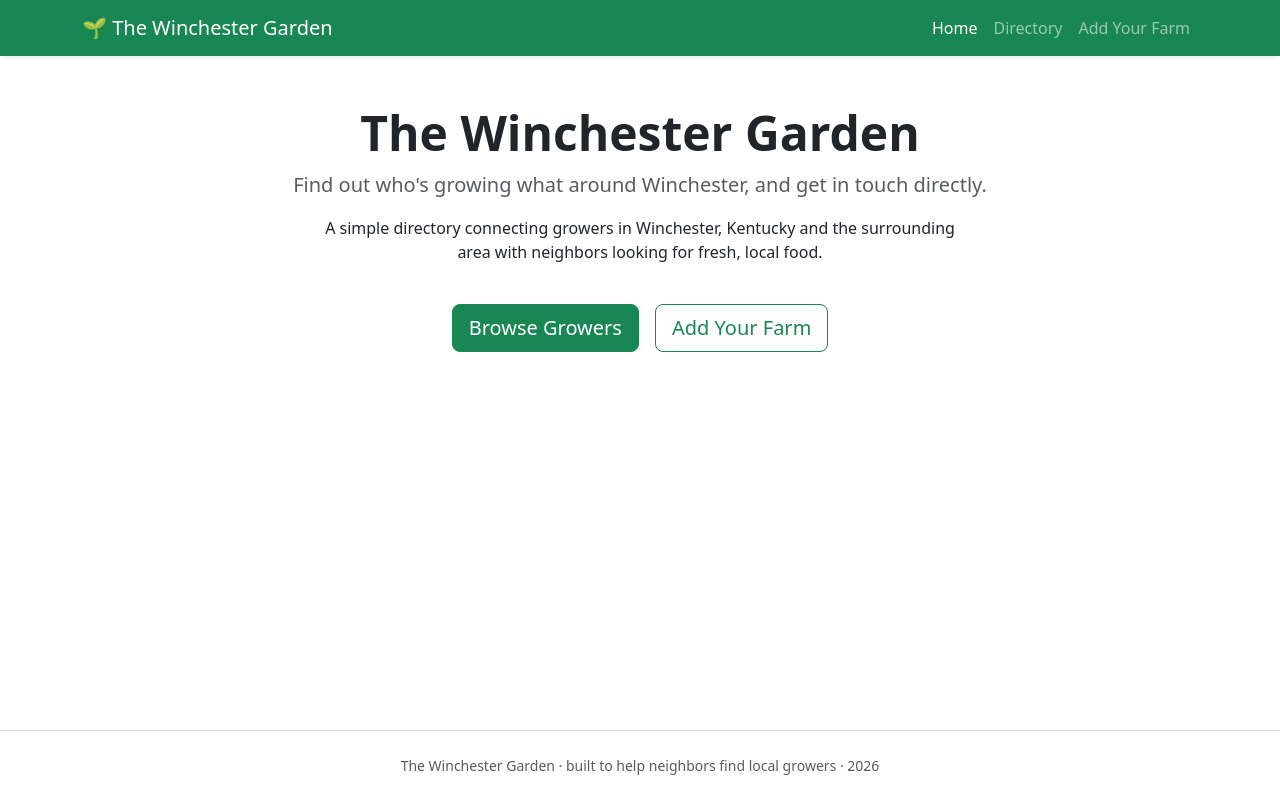
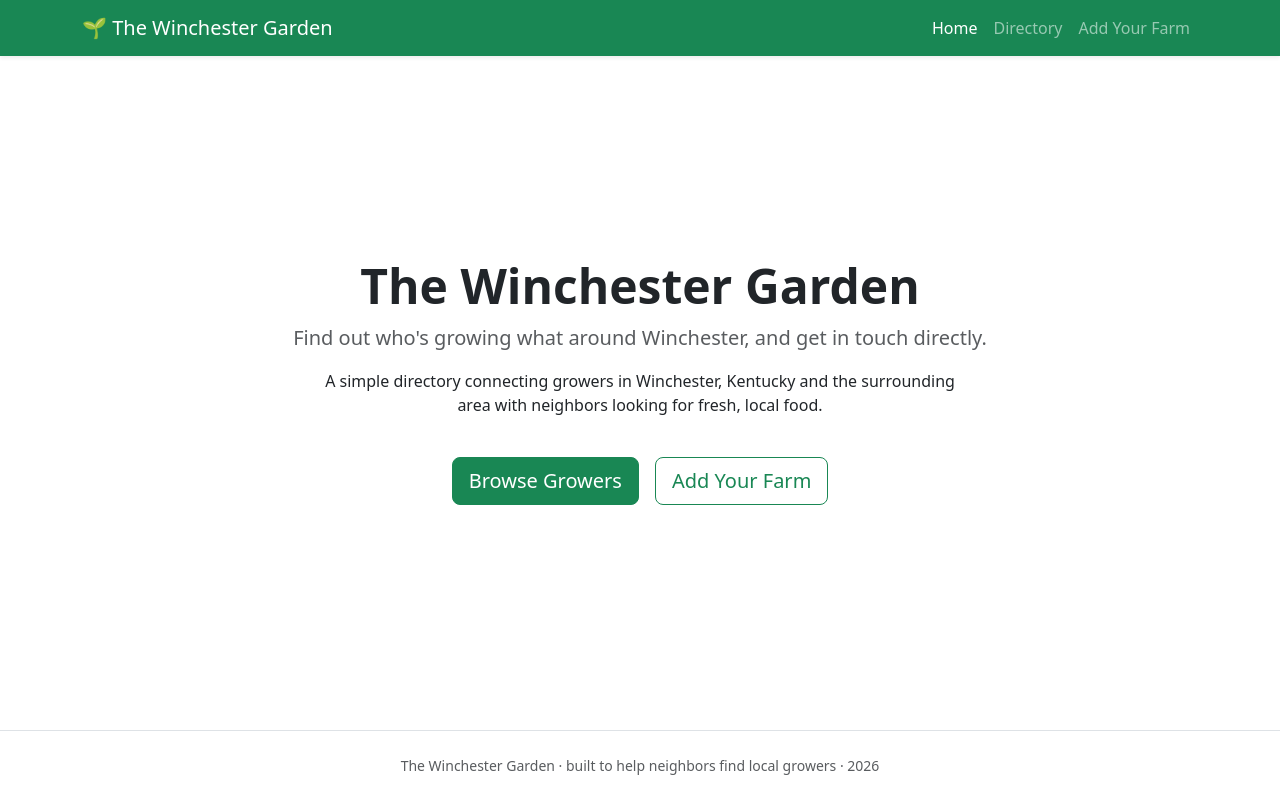
Before and after one commit to DylanMcCarty/TheWinchesterGarden, a React (Vite) app: page / in a window 1280 px wide. Built offline with nearby package versions, Linux system fonts and the light colour scheme.

Commit message:
final fix now

```diff
--- a/src/App.jsx
+++ b/src/App.jsx
@@ -9,7 +9,7 @@ export default function App() {
   return (
     <div className="d-flex flex-column min-vh-100">
       <NavBar />
-      <main className="flex-grow-1">
+      <main className="flex-grow-1 d-flex flex-column">
         <Routes>
           <Route path="/" element={<Home />} />
           <Route path="/directory" element={<Directory />} />
```
